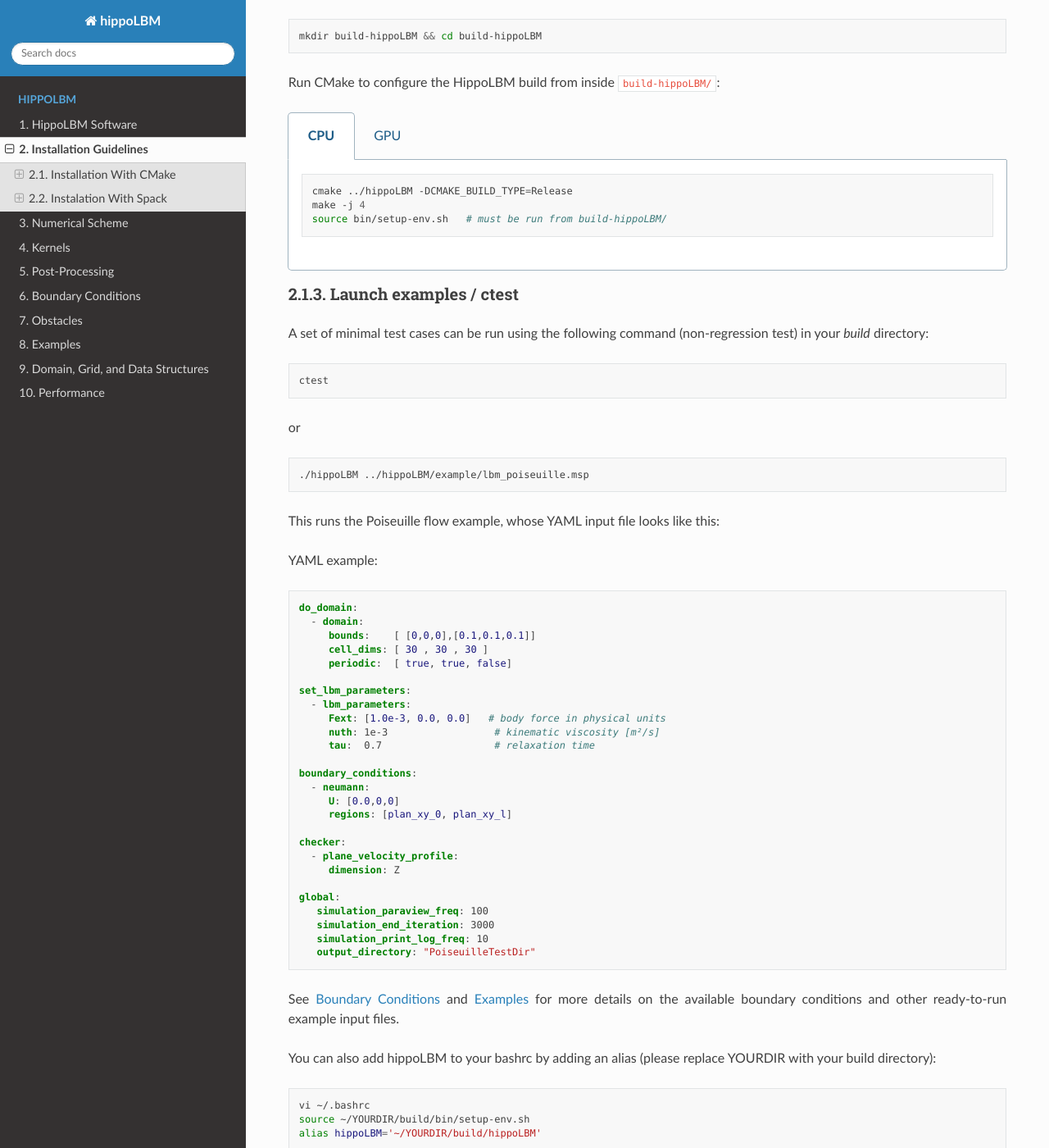
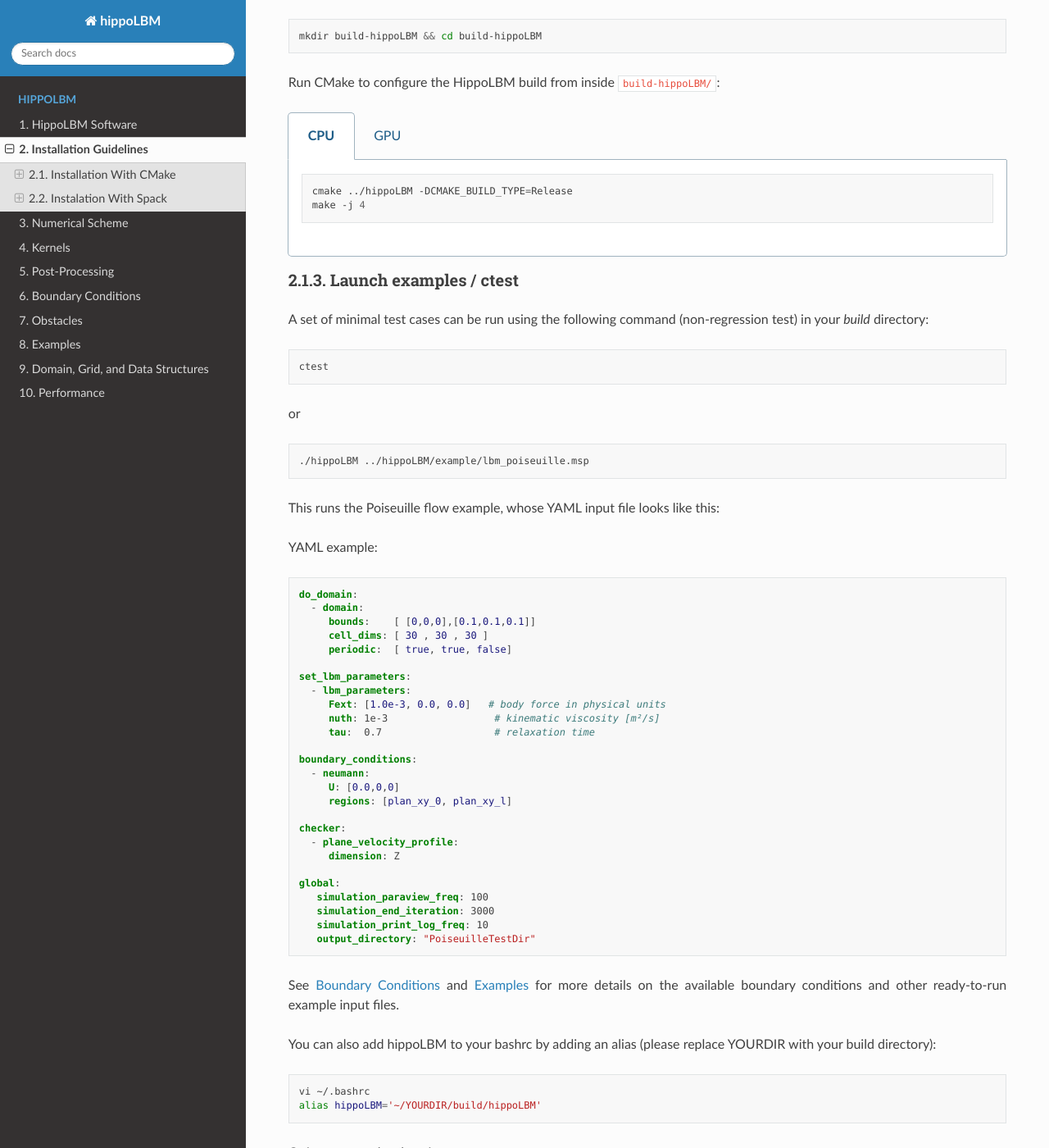
Before and after one commit to Collab4exaNBody/doc_hippoLBM, a Sphinx documentation site: the page built from docs/source/pages/Install.rst, in a window 1280 px wide and 1400 px high, scrolled down 1781 px. Shown: the whole window at 82% size. Built offline with Sphinx 7.4.7 and the Read the Docs theme 3.1.0, drawn with Linux system fonts in a browser that asks for light colours.

Commit message:
sourcing setup-env.sh is no longer required

```diff
--- a/docs/source/pages/Install.rst
+++ b/docs/source/pages/Install.rst
@@ -128,7 +128,6 @@
 
          cmake ../hippoLBM -DCMAKE_BUILD_TYPE=Release
          make -j 4
-         source bin/setup-env.sh   # must be run from build-hippoLBM/
 
    .. tab:: GPU
 
@@ -138,7 +137,6 @@
 
          cmake ../hippoLBM -DCMAKE_BUILD_TYPE=Release -DCMAKE_CUDA_ARCHITECTURES=86
          make -j 4
-         source bin/setup-env.sh   # must be run from build-hippoLBM/
 
 
 Launch examples / ctest
@@ -196,7 +194,6 @@
 .. code-block:: bash
 
   vi ~/.bashrc
-  source ~/YOURDIR/build/bin/setup-env.sh
   alias hippoLBM='~/YOURDIR/build/hippoLBM'
 
 Or just on your local environment:
```
